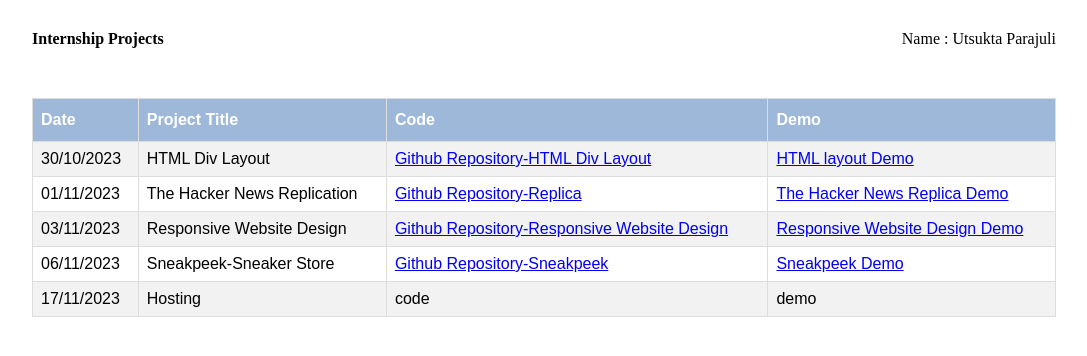
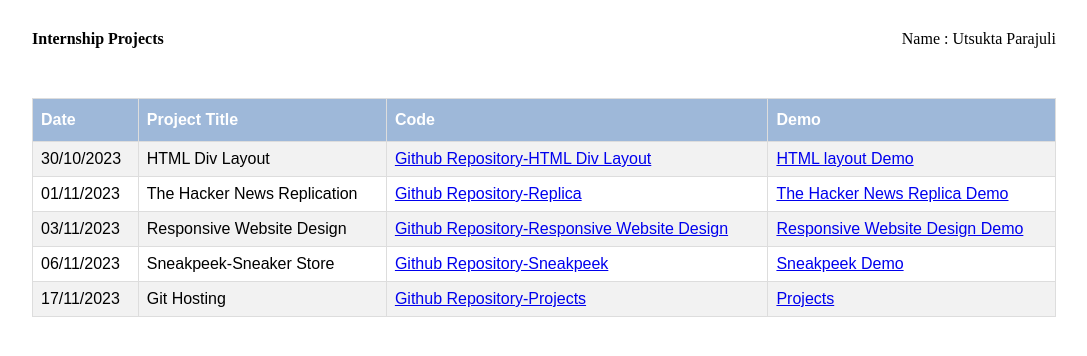
Before and after one commit to utsukta1/togglecorp-internship-projects, a plain HTML site: page index.html in a window 1280 px wide. Shown: the whole page, without its empty margins (96-1183 px from the left). Drawn offline with Linux system fonts and the light colour scheme.

Commit message:
links update

```diff
--- a/index.html
+++ b/index.html
@@ -65,9 +65,11 @@
             </tr>
             <tr>
                 <td>17/11/2023</td>
-                <td>Hosting</td>
-                <td>code</td>
-                <td>demo</td>
+                <td>Git Hosting</td>
+                <td><a href="https://github.com/utsukta1/togglecorp-internship-projects" target="_blank">Github
+                        Repository-Projects</a></td>
+                <td><a href="https://utsukta1.github.io/togglecorp-internship-projects/" target="_blank">Projects</a>
+                </td>
             </tr>
         </table>
     </article>
```
